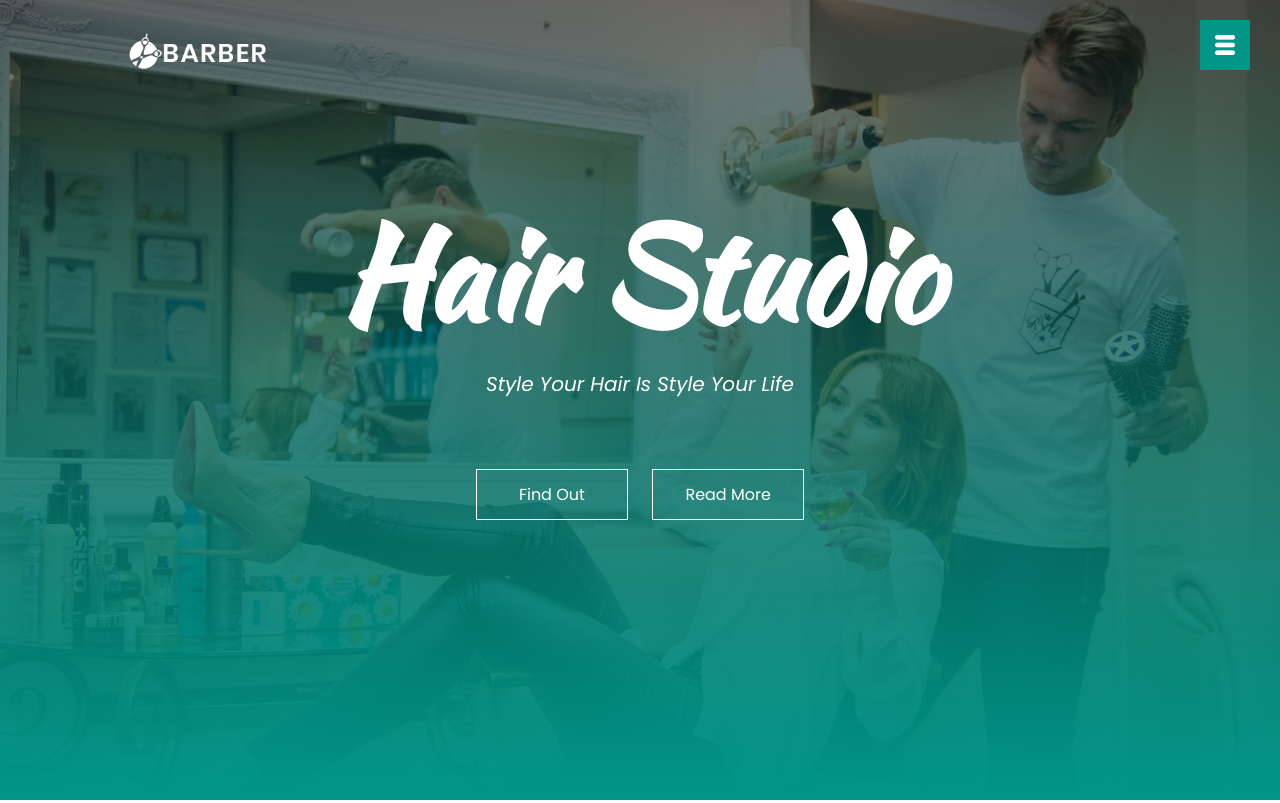
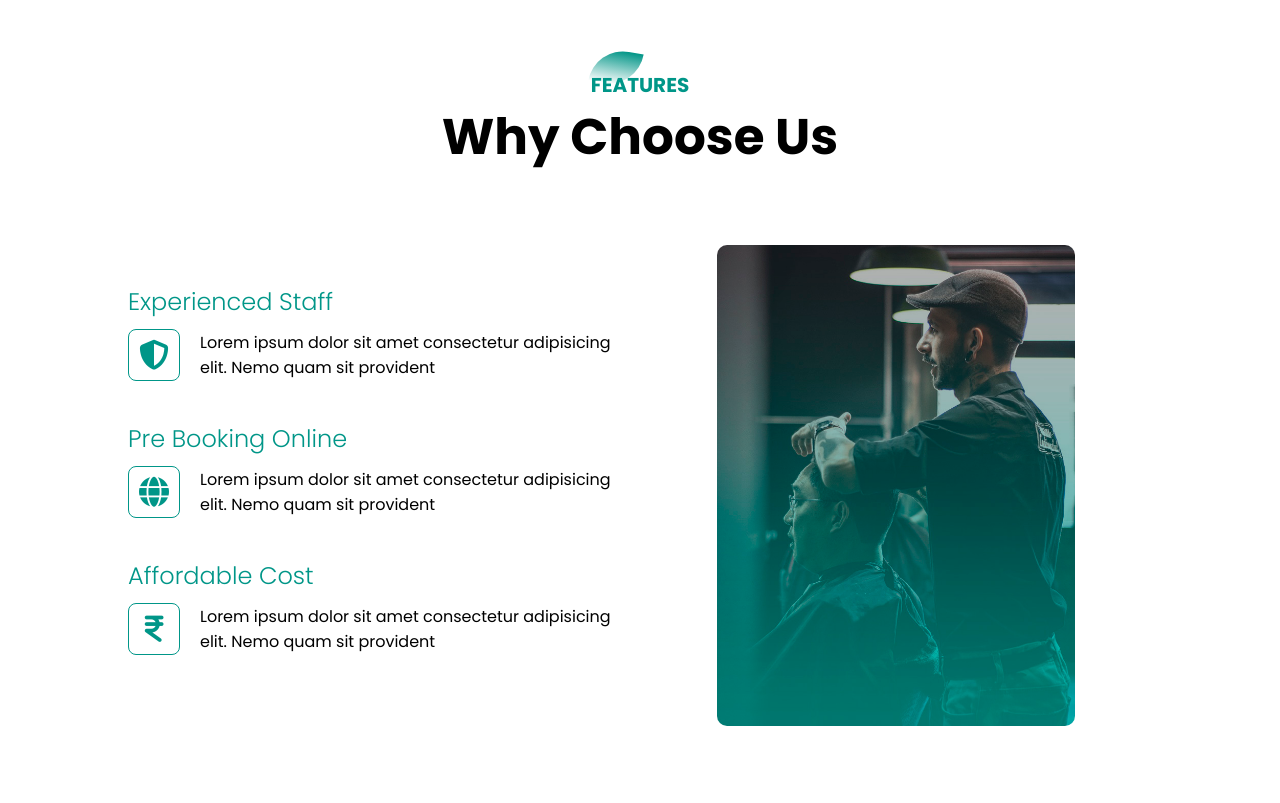
Before and after one commit to vrushabhkunturwar/Project_Practice, a plain HTML site: page Barber/index.html in a window 1280 px wide. Drawn offline with Linux system fonts and the light colour scheme.

Commit message:
Features Section Completed

```diff
--- a/Barber/index.html
+++ b/Barber/index.html
@@ -21,10 +21,13 @@
       href="https://fonts.googleapis.com/css2?family=Kaushan+Script&family=Poppins:ital,wght@0,100;0,200;0,300;0,400;0,500;0,600;0,700;0,800;0,900;1,100;1,200;1,300;1,400;1,500;1,600;1,700;1,800;1,900&display=swap"
       rel="stylesheet"
     />
+
+    <!-- Fontawesome  -->
+    <script src="https://kit.fontawesome.com/8a8960c228.js" crossorigin="anonymous"></script>
   </head>
   <body>
     <!-- Navbar  -->
-    <section id="banner">
+    <!-- <section id="banner">
       <img src="Barber_Shop_img/logo.png" class="logo" alt="Logo" />
       <div class="banner-text">
         <h1>Hair Studio</h1>
@@ -49,9 +52,50 @@
     </div>
     <div id="menu-btn">
         <img src="Barber_Shop_img/menu.png" alt="Menu" id="menu">
-    </div>
+    </div> -->
 
+    <!-- Features  -->
+     <section id="feature">
+        <div class="title-text">
+            <p>FEATURES</p>
+            <h1>Why Choose Us</h1>
+        </div>
+        <div class="feature-box">
+            <div class="features">
+                <h1>Experienced Staff</h1>
+                <div class="features-desc">
+                    <div class="feature-icon">
+                        <i class="fa-solid fa-shield-halved"></i>
+                    </div>
+                    <div class="feature-text">
+                        <p>Lorem ipsum dolor sit amet consectetur adipisicing elit. Nemo quam sit provident</p>
+                    </div>
+                </div>
+                <h1>Pre Booking Online</h1>
+                <div class="features-desc">
+                    <div class="feature-icon">
+                        <i class="fa-solid fa-globe"></i>
+                    </div>
+                    <div class="feature-text">
+                        <p>Lorem ipsum dolor sit amet consectetur adipisicing elit. Nemo quam sit provident</p>
+                    </div>
+                </div>
+                <h1>Affordable Cost</h1>
+                <div class="features-desc">
+                    <div class="feature-icon">
+                        <i class="fa-solid fa-indian-rupee-sign"></i>
+                    </div>
+                    <div class="feature-text">
+                        <p>Lorem ipsum dolor sit amet consectetur adipisicing elit. Nemo quam sit provident</p>
+                    </div>
+                </div>
+            </div>
+            <div class="features-img">
+                <img src="Barber_Shop_img/barber-man.jpg" alt="">
 
+            </div>
+        </div>
+     </section>
 
     <!-- Javascript  -->
      <script src="script.js"></script>
--- a/Barber/style.css
+++ b/Barber/style.css
@@ -105,6 +105,97 @@ nav ul li a{
 }
 
 
+/* Feature  */
+
+#feature{
+    width: 100%;
+    padding: 70px 0;
+}
+.title-text{
+    text-align: center;
+    padding-bottom: 70px;
+}
+.title-text p{
+    margin: auto;
+    font-size: 20px;
+    color: #009688;
+    font-weight: bold;
+    position: relative;
+    z-index: 1;
+    display: inline-block;
+}
+.title-text p::after{
+    content: "";
+    width: 50px;
+    height: 35px;
+    background: linear-gradient(#019587, #fff);
+    position: absolute;
+    top: -20px;
+    left: 0;
+    z-index: -1;
+    transform: rotate(10deg);
+    border-top-left-radius: 35px;
+    border-bottom-right-radius: 35px;
+}
+.title-text h1{
+    font-size: 50px;
+
+}
+
+.feature-box{
+    width: 80%;
+    margin: auto;
+    display: flex;
+    flex-wrap: wrap;
+    align-items: center;
+    text-align: center;
+
+}
+.features{
+    flex-basis: 50%;
+}
+.features-img{
+    flex-basis: 50%;
+    margin: auto;
+}
+.features-img img{
+    width: 70%;
+    border-radius: 10px;
+}
+
+.features h1{
+    text-align: left;
+    margin-bottom: 10px;
+    font-weight: 300;
+    color: #009688;
+}
+
+.features-desc{
+    display: flex;
+    align-items: center;
+    margin-bottom: 40px;
+}
+.feature-icon .fa-solid{
+    width: 50px;
+    height: 50px;
+    font-size: 30px;
+    line-height: 50px;
+    border-radius: 8px;
+    color: #009688;
+    border: 1px solid #009688;
+
+}
+.feature-text p{
+    padding: 0 20px;
+    text-align: initial;
+}
+
+
+
+
+
+
+
 /* Media  */
 
 @media screen and (max-width: 770px){
@@ -116,4 +207,16 @@ nav ul li a{
         display: block;
         margin: 20px auto;
     }
+    .title-text h1{
+        font-size: 35px;
+    }
+    .features{
+        flex-basis: 100%;
+    }
+    .features-img{
+        flex-basis: 100%;
+    }
+    .features-img img{
+        width: 100%;
+    }
 }
```
